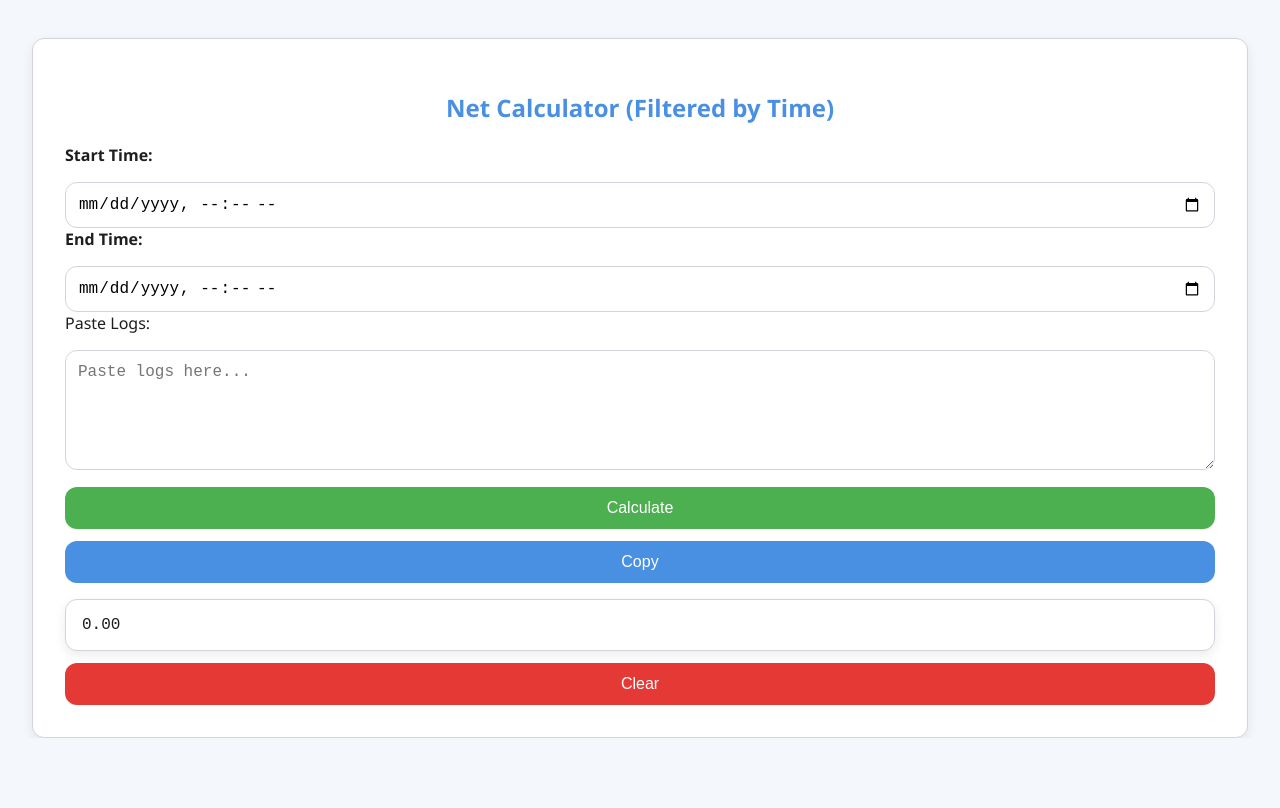
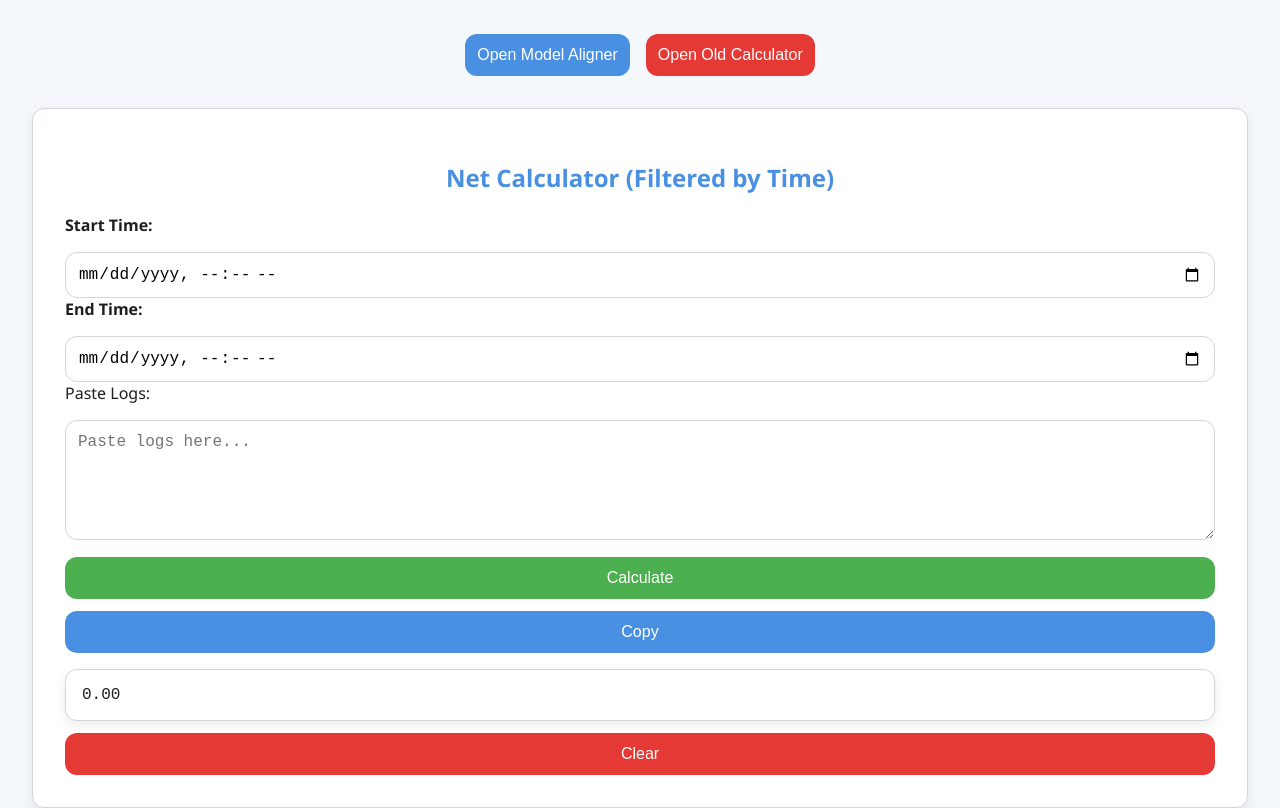
Before and after one commit to Popepope22/calculator-admin, a plain HTML site: page index.html in a window 1280 px wide. Shown: the part 112-920 px from the top of the page. Before the commit the page ends 850 px from the top, so only its background shows below. Drawn offline with Linux system fonts and the light colour scheme.

Commit message:
Update index.html

```diff
--- a/index.html
+++ b/index.html
@@ -74,6 +74,15 @@
 </head>
 <body>
   <h1>Model Tools Suite ⚙️</h1>
+
+<div style="display:flex; gap:1rem; justify-content:center; flex-wrap:wrap; margin-top:-1rem;">
+  <a href="https://model-aligner.vercel.app/" target="_blank">
+    <button class="btn btn-blue">Open Model Aligner</button>
+  </a>
+  <a href="https://admin-admin-lma.vercel.app/" target="_blank">
+    <button class="btn btn-red">Open Old Calculator</button>
+  </a>
+</div>
 
   <div class="tool-block">
     <h2>Net Calculator (Filtered by Time)</h2>
```
